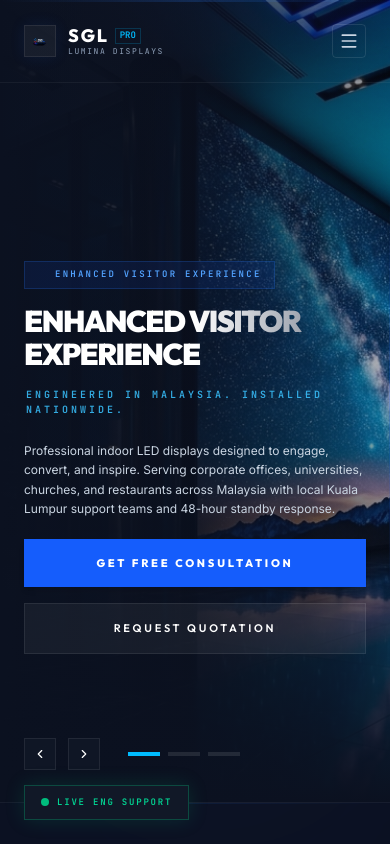
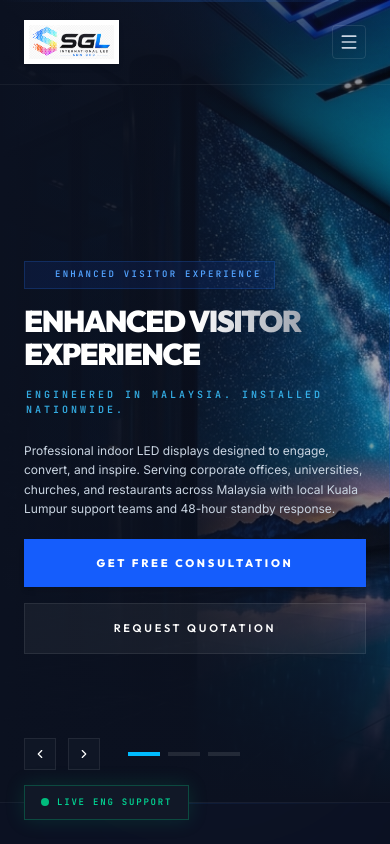
Before and after one commit to aisyahz/SGL-LED, a React (Vite) app: page / in a window 390 px wide. Shown: the top 844 px of the page. Built offline with nearby package versions, Linux system fonts and the light colour scheme.

Commit message:
feat: enhance branding and SEO metadata
Update application metadata and assets to reflect the full legal name "SGL International LED Sdn Bhd". Implement comprehensive SEO meta tags for improved discoverability and replace brand imagery.

```diff
--- a/index.html
+++ b/index.html
@@ -3,14 +3,35 @@
   <head>
     <meta charset="UTF-8" />
     <meta name="viewport" content="width=device-width, initial-scale=1.0" />
-    <title>SGL LED Display</title>
+
+    <!-- Primary SEO Metadata -->
+    <title>SGL International LED Sdn Bhd | Malaysia's LED Display Specialist</title>
+    <meta name="description" content="Official website of SGL International LED Sdn Bhd. We design, supply, and install commercial-grade LED screens and video walls across Malaysia. Professional, reliable, and established." />
+    <meta name="keywords" content="SGL International LED, commercial LED display Malaysia, indoor video wall Kuala Lumpur, pixel pitch calculator, corporate lobby screen, retail LED atriums, fine pitch LED display, stage backdrop screens, digital billboards, Absen, Unilumin, Samsung Business Display" />
+    <meta name="robots" content="index, follow" />
+    <meta name="author" content="SGL International LED Sdn Bhd" />
+
+    <!-- Open Graph / Facebook Social Sharing -->
+    <meta property="og:type" content="website" />
+    <meta property="og:title" content="SGL International LED Sdn Bhd | Malaysia's LED Display Specialist" />
+    <meta property="og:description" content="Professional commercial-grade LED display solutions for luxury offices, retail malls, and outdoor billboards. SGL International LED Sdn Bhd: engineering-led reliability." />
+    <meta property="og:image" content="/android-chrome-512x512.png" />
+    <meta property="og:site_name" content="SGL International LED Sdn Bhd" />
+
+    <!-- Twitter Card Meta Tags -->
+    <meta name="twitter:card" content="summary_large_image" />
+    <meta name="twitter:title" content="SGL International LED Sdn Bhd" />
+    <meta name="twitter:description" content="Malaysia's premier commercial LED display supplier and installer. Delivering Samsung and LG tier display setups." />
+    <meta name="twitter:image" content="/android-chrome-512x512.png" />
+
+    <!-- Favicon and Asset Mapping Links -->
     <link rel="apple-touch-icon" sizes="180x180" href="/apple-touch-icon.png" />
     <link rel="icon" type="image/png" sizes="32x32" href="/favicon-32x32.png" />
     <link rel="icon" type="image/png" sizes="16x16" href="/favicon-16x16.png" />
     <link rel="manifest" href="/site.webmanifest" />
     <link rel="icon" href="/favicon.ico" />
   </head>
-  <body>
+  <body class="bg-[#090d16] text-slate-100 antialiased selection:bg-sky-500/30 selection:text-white">
     <div id="root"></div>
     <script type="module" src="/src/main.tsx"></script>
   </body>
--- a/metadata.json
+++ b/metadata.json
@@ -1,5 +1,5 @@
 {
-  "name": "SGL LED Displays",
+  "name": "SGL International LED Sdn Bhd",
   "description": "Ultra-premium commercial-grade LED display solutions for luxury corporate lobby showcases, retail shopping mall installations, and digital outdoor billboards.",
   "requestFramePermissions": [],
   "majorCapabilities": [
--- a/src/components/CasePortfolio.tsx
+++ b/src/components/CasePortfolio.tsx
@@ -11,14 +11,14 @@ export default function CasePortfolio() {
 
   return (
     <section id="cases-section" className="py-24 bg-transparent border-t border-white/5 relative">
-      <div className="absolute inset-0 bg-gradient-to-br from-cyan-400/1 via-transparent to-transparent pointer-events-none" />
+      <div className="absolute inset-0 bg-gradient-to-br from-blue-600/1 via-transparent to-transparent pointer-events-none" />
 
       <div className="max-w-7xl mx-auto px-6 sm:px-8 lg:px-12 relative z-10">
 
         {/* Title and Headings using SectionHeader */}
         <SectionHeader
           badgeText="PROVEN COMMERCIAL DEPLOYMENTS"
-          icon={<Monitor className="w-3 h-3 text-cyan-400" />}
+          icon={<Monitor className="w-3 h-3 text-blue-500" />}
           title="SGL Commercial Case Studies"
           description="Verify actual RM100,000+ commercial-grade LED design architectures in equatorial Southeast Asia. Inspect our customized resolutions and high-density installations."
         />
@@ -31,12 +31,12 @@ export default function CasePortfolio() {
               onClick={() => setSelectedCaseId(cs.id)}
               className={`p-5 rounded-none text-left border cursor-pointer transition-all duration-200 ${
                 selectedCaseId === cs.id
-                  ? 'bg-[#05070a] border-cyan-400 shadow-xl led-reflection-glow'
+                  ? 'bg-[#05070a] border-blue-600 shadow-xl led-reflection-glow'
                   : 'bg-transparent border-white/10 hover:border-white'
               }`}
             >
               <div className="flex items-center justify-between mb-2">
-                <span className="font-mono text-[8px] font-bold tracking-[0.15em] text-[#22d3ee] uppercase">
+                <span className="font-mono text-[8px] font-bold tracking-[0.15em] text-blue-400 uppercase">
                   {cs.series} INSTALLATION
                 </span>
                 <span className="text-white font-mono text-[10px] font-bold">
--- a/src/components/Footer.tsx
+++ b/src/components/Footer.tsx
@@ -1,5 +1,5 @@
 import { ArrowUp, Mail, Phone, MapPin, ExternalLink, Calendar } from 'lucide-react';
-import logoImg from '../assets/images/logo-2.png';
+import logoImg from '../assets/images/logo-sgl.jpeg';
 
 interface FooterProps {
   onNavigateToSection: (sectionId: string) => void;
@@ -17,18 +17,19 @@ export default function Footer({ onNavigateToSection }: FooterProps) {
 
           {/* Column A: Logo Brand Zone (Col-span 5) */}
           <div className="md:col-span-5 space-y-6">
-            <div className="flex items-center gap-2.5">
-              <div className="bg-white/5 w-10 h-10 rounded-none border border-white/10 p-1 flex items-center justify-center overflow-hidden">
+            <div className="flex items-center gap-3">
+              <div className="bg-white w-12 h-12 rounded-none border border-white/15 p-1 flex items-center justify-center overflow-hidden shrink-0">
                 <img
                   src={logoImg}
-                  alt="SGL Logo"
+                  alt="SGL International LED Sdn Bhd Logo"
                   className="w-full h-full object-contain p-0.5"
                   referrerPolicy="no-referrer"
                 />
               </div>
               <div>
-                <span className="font-display font-black text-xl tracking-tight text-white block uppercase">SGL</span>
-                <span className="font-mono text-[8px] tracking-[0.25em] text-slate-500 uppercase block -mt-1 font-bold">Digital LED displays</span>
+                <span className="font-display font-black text-sm tracking-wide text-white block uppercase leading-tight">SGL International LED</span>
+                <span className="font-mono text-[8.5px] text-[#38bdf8] uppercase block leading-none font-bold mt-0.5">Sdn Bhd</span>
+                <span className="font-sans text-[8.5px] text-slate-400 block mt-0.5">Malaysia's LED Display Specialist</span>
               </div>
             </div>
 
@@ -107,7 +108,7 @@ export default function Footer({ onNavigateToSection }: FooterProps) {
         {/* Footnote and scroll to top panel */}
         <div className="mt-16 pt-8 border-t border-white/5 flex flex-col sm:flex-row items-center justify-between gap-4 text-[11px]">
           <p className="text-slate-500 font-sans">
-            &copy; {new Date().getFullYear()} SGL Digital LED Displays. All rights reserved. Registered under SGL APAC Engineering, Menara Petronas KLCC.
+            &copy; {new Date().getFullYear()} SGL International LED Sdn Bhd. All rights reserved. Malaysia's LED Display Specialist. Unit 32-02, Menara Petronas KLCC.
           </p>
           <button
             onClick={handleScrollToTop}
--- a/src/components/Navbar.tsx
+++ b/src/components/Navbar.tsx
@@ -1,7 +1,7 @@
 import { useState, useEffect } from 'react';
 import { motion, AnimatePresence } from 'motion/react';
 import { ShieldCheck, PhoneCall, Layers, Monitor, Calculator, ArrowRight, Menu, X } from 'lucide-react';
-import logoImg from '../assets/images/logo-2.png';
+import logoImg from '../assets/images/logo-sgl.jpeg';
 
 interface NavbarProps {
   onNavigateToSection: (sectionId: string) => void;
@@ -47,8 +47,8 @@ export default function Navbar({ onNavigateToSection, onOpenConsultation }: Navb
     <header
       className={`fixed top-0 left-0 w-full z-50 transition-all duration-300 ${
         scrolled
-          ? 'bg-[#0b1120]/95 backdrop-blur-md border-b border-white/8 py-4 shadow-xl'
-          : 'bg-transparent py-6 border-b border-white/5'
+          ? 'bg-[#0b1120]/95 backdrop-blur-md border-b border-white/8 py-3 shadow-xl'
+          : 'bg-transparent py-5 border-b border-white/5'
       }`}
     >
       <div className="max-w-7xl mx-auto px-6 sm:px-8 lg:px-12">
@@ -60,25 +60,16 @@ export default function Navbar({ onNavigateToSection, onOpenConsultation }: Navb
               window.scrollTo({ top: 0, behavior: 'smooth' });
               setMobileMenuOpen(false);
             }}
-            className="flex items-center gap-3 cursor-pointer group"
+            className="flex flex-col items-start cursor-pointer group"
             id="brand-logo-btn"
           >
-            <div className="relative">
-              <div className="w-8 h-8 rounded-none border border-white/8 flex items-center justify-center overflow-hidden bg-white/5 shadow-[0_0_15px_rgba(37,99,235,0.1)]">
-                <img
-                  src={logoImg}
-                  alt="SGL Logo"
-                  className="w-full h-full object-contain p-0.5"
-                  referrerPolicy="no-referrer"
-                />
-              </div>
-            </div>
-            <div className="text-left">
-              <div className="flex items-center">
-                <span className="font-display font-extrabold text-lg tracking-widest text-white uppercase leading-none">SGL</span>
-                <span className="font-mono text-[9px] font-bold text-sky-400 ml-1.5 border border-sky-400/20 px-1 py-0.2 rounded-none">PRO</span>
-              </div>
-              <p className="font-mono text-[8px] tracking-[0.2em] text-slate-400 uppercase leading-none mt-0.5">Lumina Displays</p>
+            <div className="h-11 sm:h-13 w-auto bg-white p-1 shadow-md border border-white/10 flex items-center justify-center shrink-0">
+              <img
+                src={logoImg}
+                alt="SGL International LED Sdn Bhd Logo"
+                className="h-full w-auto object-contain block"
+                referrerPolicy="no-referrer"
+              />
             </div>
           </button>
 
--- a/src/components/ui/InfoBadge.tsx
+++ b/src/components/ui/InfoBadge.tsx
@@ -15,9 +15,9 @@ export default function InfoBadge({
 }: InfoBadgeProps) {
   const styles = {
     gray: 'bg-white/5 border border-white/8 text-slate-300',
-    cyan: 'bg-blue-500/5 border border-blue-400/20 text-sky-400',
-    ambient: 'bg-blue-400/5 border border-blue-400/10 text-slate-300',
-    'cyan-glow': 'bg-blue-500/10 border border-blue-400/30 text-sky-400 animate-pulse',
+    cyan: 'bg-blue-600/5 border border-blue-500/10 text-blue-300',
+    ambient: 'bg-blue-600/5 border border-blue-500/10 text-slate-300',
+    'cyan-glow': 'bg-blue-600/10 border border-blue-500/25 text-blue-400',
   };
 
   return (
```
Also changed, not shown: src/assets/images/logo-sgl.jpeg (added).
